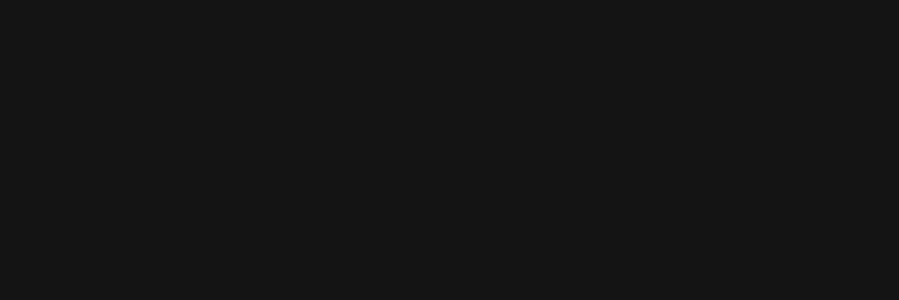
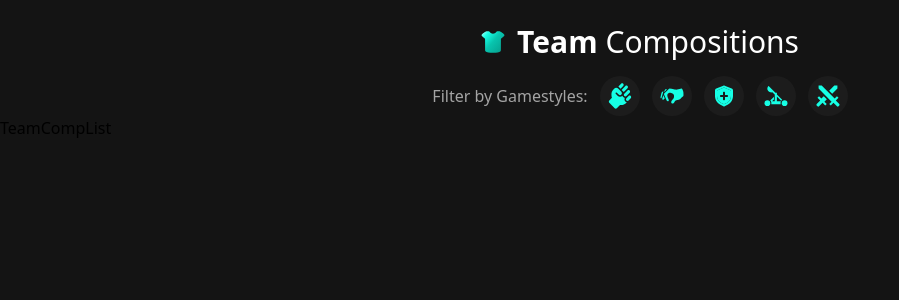
Before and after one commit to BSenaS/proCompsExercise, a React (Vite) app: page / in a window 1280 px wide. Shown: the top 300 px of the page, without its empty margins (0-899 px from the left). Built offline with nearby package versions, Linux system fonts and the light colour scheme.

Commit message:
GameStyle comp created, svg's added holding active svg. Comps added.

```diff
--- a/src/App.jsx
+++ b/src/App.jsx
@@ -1,9 +1,12 @@
 import "./App.css";
+import TeamCompPage from "./pages/TeamCompPage";
 
 function App() {
   return (
     <>
-      <div className="bg-bgGeneral w-full h-screen"></div>
+      <div className="bg-bgGeneral w-full h-screen">
+        <TeamCompPage />
+      </div>
     </>
   );
 }
--- /dev/null
+++ b/src/components/Composition.jsx
@@ -0,0 +1,5 @@
+import React from "react";
+
+export const Composition = () => {
+  return <div>Composition</div>;
+};
--- /dev/null
+++ b/src/components/GameStyle.jsx
@@ -0,0 +1,54 @@
+import React, { useState } from "react";
+import teamIcon from "../assets/teamIcon.svg";
+import filterEngage from "../assets/GameStyleFilters/filterEngage.svg";
+import filterPick from "../assets/GameStyleFilters/filterPick.svg";
+import filterProtect from "../assets/GameStyleFilters/filterProtect.svg";
+import filterSiege from "../assets/GameStyleFilters/filterSiege.svg";
+import filterSplit from "../assets/GameStyleFilters/filterSplit.svg";
+
+const filterIcons = [
+  filterEngage,
+  filterPick,
+  filterProtect,
+  filterSiege,
+  filterSplit,
+];
+export const GameStyle = () => {
+  const [activeFilter, setActiveFilter] = useState(null);
+
+  const handleClick = (index) => {
+    setActiveFilter(index === activeFilter ? null : index);
+  };
+  console.log(activeFilter);
+
+  return (
+    <div className="flex flex-col text-white pt-6 gap-y-4">
+      <div className="flex text-center justify-center gap-3 ">
+        <img src={teamIcon} alt="teamIcon" className="w-5 md:w-6" />
+        <h1 className="font-medium text-lg md:text-3xl">
+          <span className="font-bold">Team</span> Compositions
+        </h1>
+      </div>
+      <div className="flex flex-col justify-center items-center gap-3 md:flex-row">
+        <p className="text-secondaryText">Filter by Gamestyles: </p>
+        <div className="flex flex-row gap-3 items-center justify-center">
+          {filterIcons.map((icon, index) => (
+            <div
+              className={`flex items-center justify-center cursor-pointer w-10 h-10 rounded-full p-2
+              ${
+                index === activeFilter
+                  ? "bg-[#132623] border-2 border-[#16FFE5]"
+                  : "bg-[#1C1C1C]"
+              }
+              hover:bg-bgHover transition duration-300 ease-in-out`}
+              key={index}
+              onClick={() => handleClick(index)}
+            >
+              <img src={icon} alt="GameStyleIcon" className="w-6" />
+            </div>
+          ))}
+        </div>
+      </div>
+    </div>
+  );
+};
--- /dev/null
+++ b/src/components/TeamCompList.jsx
@@ -0,0 +1,5 @@
+import React from "react";
+
+export const TeamCompList = () => {
+  return <div>TeamCompList</div>;
+};
--- /dev/null
+++ b/src/pages/TeamCompPage.jsx
@@ -0,0 +1,14 @@
+import React from "react";
+import { GameStyle } from "../components/GameStyle";
+import { TeamCompList } from "../components/TeamCompList";
+
+const TeamCompPage = () => {
+  return (
+    <div className="max-w-[1280px] mx-auto">
+      <GameStyle />
+      <TeamCompList />
+    </div>
+  );
+};
+
+export default TeamCompPage;
```
